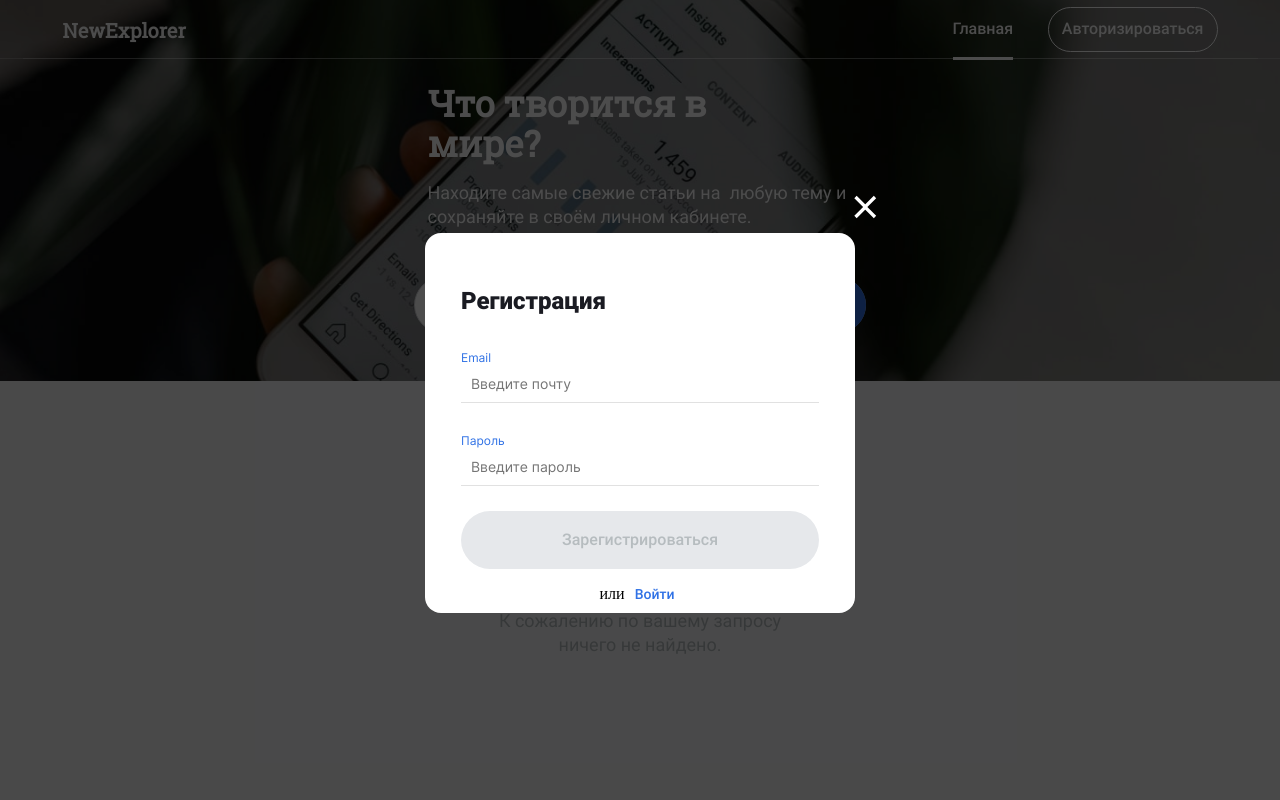
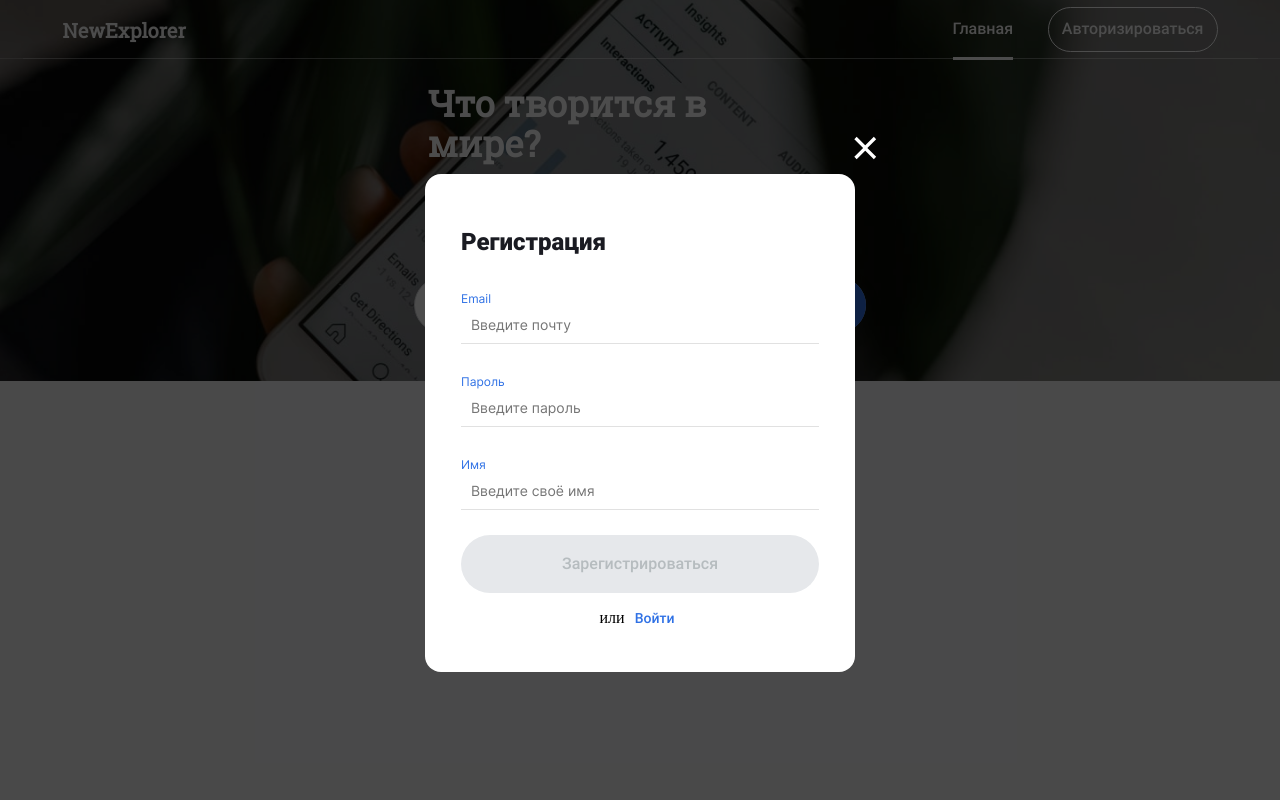
Before and after one commit to Alexandr-exe/news-explorer-frontend-diplom, a website built with webpack: page src/index.html in a window 1280 px wide. Both pictures are taken after a click on the button "Авторизироваться". Shown: the top 800 px of the page. Built offline with nearby package versions, Linux system fonts and the light colour scheme.

Commit message:
Рефакторинг Попапов

```diff
--- a/src/block/popup/__form/popup__form.css
+++ b/src/block/popup/__form/popup__form.css
@@ -13,7 +13,7 @@
 @media screen and (min-width: 768px) {
   .popup__form {
     width: 430px;
-    height: 380px;
+    height: max-content;
     margin-top: 0;
   }
 }
--- a/src/index.html
+++ b/src/index.html
@@ -172,6 +172,10 @@
           <input id="password-auth" placeholder="Введите пароль" required class="popup__input" type="password">
           <span class="popup__error"></span>
         </label>
+        <label class="popup__label" for="name">Имя
+          <input id="name" placeholder="Введите своё имя" required class="popup__input" type="text">
+          <span class="popup__error"></span>
+        </label>
         <span class="popup__error popup__error_user"></span>
         <button class="button button__disabled" type="submit" disabled>Зарегистрироваться</button>
         <p class="popup__footer">или <button class="button button_popup popup__link" data-modal="login" >Войти</button></p>
--- a/src/index.js
+++ b/src/index.js
@@ -9,12 +9,6 @@ const popup = new Popup(body, crosses)
 
 buttons.forEach(button => {
   button.addEventListener('click', (event) => {
-    let opened = document.querySelector('.popup_is-opened')
-    if (opened !== null) {
-      opened.classList.remove('popup_is-opened')
-      popup.open(event)
-    }else{
-      popup.open(event)
-    }
+    popup.open(event)
   })
 })
--- a/src/js/components/Popup.js
+++ b/src/js/components/Popup.js
@@ -11,11 +11,21 @@ class Popup {
   }
 
   open(event) {
+    let opened = this
+      .container.querySelector('.popup_is-opened')
+    const name = event.target.getAttribute('data-modal')
+    if (opened !== null) {
+      opened.classList.remove('popup_is-opened')
+      this
+        .container.querySelector(`.popup[data-modal=${name}]`)
+        .classList.toggle('popup_is-opened')
+    }else{
+      this.clearContent()
+      this
+        .container.querySelector(`.popup[data-modal=${name}]`)
+        .classList.toggle('popup_is-opened')
+    }
 
-    const name = event.target.getAttribute('data-modal')
-    this
-      .container.querySelector(`.popup[data-modal=${name}]`)
-      .classList.toggle('popup_is-opened')
   }
 
   clearContent() {
```
